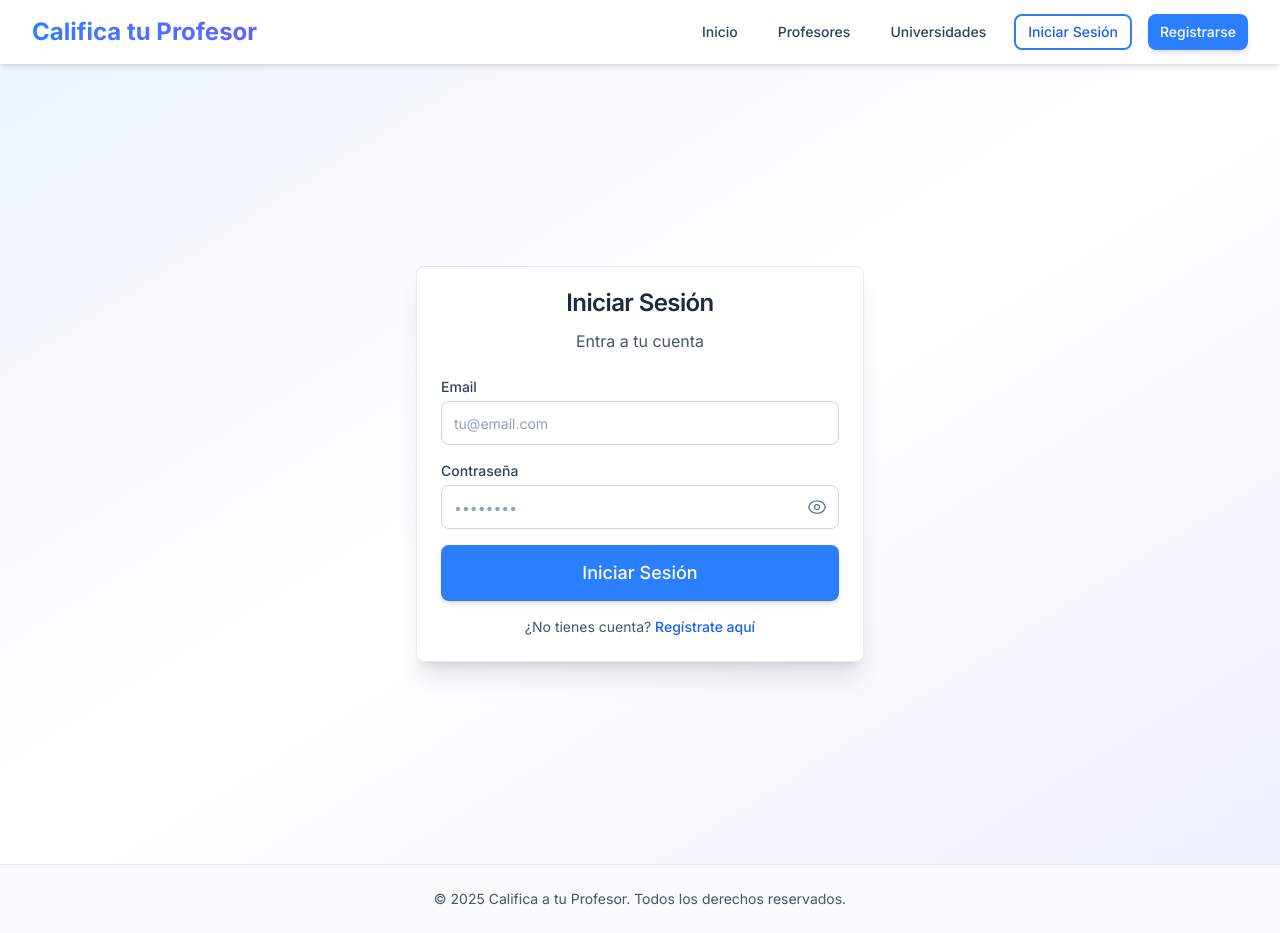
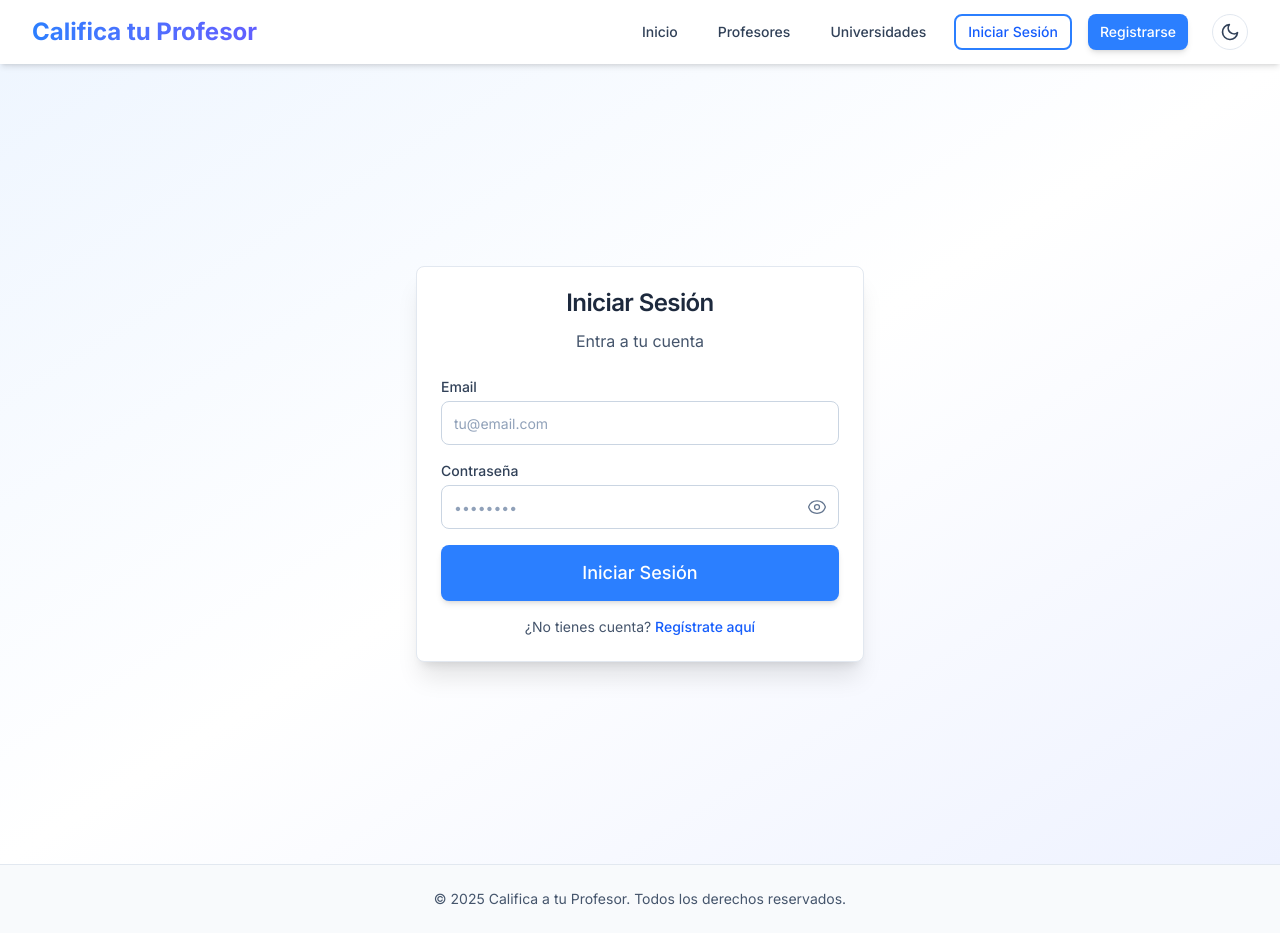
Before and after one commit to OscarMURA/qualifica-o-seu-professor-front, a Next.js app: page /login in a window 1280 px wide. Built offline with nearby package versions, Linux system fonts and the light colour scheme; no server answers.

Commit message:
feat(theme): add global dark mode with navbar toggle

```diff
--- a/src/app/globals.css
+++ b/src/app/globals.css
@@ -11,6 +11,50 @@ body {
   color: var(--color-foreground);
   background: var(--color-background);
   font-family: Arial, Helvetica, sans-serif;
+}
+
+html[data-theme="dark"] {
+  --color-background: #020617;
+  --color-foreground: #e5e7eb;
+  --color-primary: #60a5fa;
+  --color-primary-light: #93c5fd;
+}
+
+html[data-theme="dark"] body {
+  background: var(--color-background);
+  color: var(--color-foreground);
+}
+
+/* Overrides b��sicos para modo oscuro aprovechando clases utilitarias */
+html[data-theme="dark"] .bg-white,
+html[data-theme="dark"] .bg-slate-50,
+html[data-theme="dark"] .bg-blue-50,
+html[data-theme="dark"] .bg-indigo-50 {
+  background-color: #020617 !important;
+}
+
+html[data-theme="dark"] .text-slate-800,
+html[data-theme="dark"] .text-slate-700,
+html[data-theme="dark"] .text-slate-600 {
+  color: #e5e7eb !important;
+}
+
+html[data-theme="dark"] .text-slate-500 {
+  color: #9ca3af !important;
+}
+
+html[data-theme="dark"] .border-slate-200 {
+  border-color: #1f2937 !important;
+}
+
+html[data-theme="dark"] .shadow-sm,
+html[data-theme="dark"] .shadow-md,
+html[data-theme="dark"] .shadow-lg {
+  box-shadow: 0 10px 25px rgba(0, 0, 0, 0.6) !important;
+}
+
+html[data-theme="dark"] .bg-gradient-to-br {
+  background-image: linear-gradient(to bottom right, #020617, #020617) !important;
 }
 
 /* Animaciones personalizadas */
--- a/src/components/Navbar.tsx
+++ b/src/components/Navbar.tsx
@@ -2,13 +2,37 @@
 
 import { useAuth } from "@/context/useAuth";
 import { useRouter } from "next/navigation";
-import { useState } from "react";
+import { useEffect, useState } from "react";
 import Button from "./ui/Button";
+
+type Theme = "light" | "dark";
 
 export default function Navbar() {
   const [isMenuOpen, setIsMenuOpen] = useState(false);
+  const [theme, setTheme] = useState<Theme>("light");
   const router = useRouter();
   const { isAuthenticated, user, logout } = useAuth();
+
+  useEffect(() => {
+    if (typeof window === "undefined") return;
+
+    const stored = (localStorage.getItem("theme") as Theme | null) ?? undefined;
+    const prefersDark = window.matchMedia("(prefers-color-scheme: dark)").matches;
+    const initial: Theme = stored ?? (prefersDark ? "dark" : "light");
+
+    setTheme(initial);
+    document.documentElement.setAttribute("data-theme", initial);
+  }, []);
+
+  const toggleTheme = () => {
+    if (typeof window === "undefined") return;
+    setTheme((prev) => {
+      const next: Theme = prev === "dark" ? "light" : "dark";
+      localStorage.setItem("theme", next);
+      document.documentElement.setAttribute("data-theme", next);
+      return next;
+    });
+  };
 
   const handleLogout = () => {
     logout();
@@ -122,6 +146,43 @@ export default function Navbar() {
                 </Button>
               </>
             )}
+
+            {/* Theme toggle */}
+            <button
+              type="button"
+              onClick={toggleTheme}
+              className="ml-2 inline-flex h-9 w-9 items-center justify-center rounded-full border border-slate-200 bg-white text-slate-700 hover:bg-slate-100 transition-colors"
+              aria-label="Cambiar tema"
+            >
+              {theme === "dark" ? (
+                // Sun icon
+                <svg
+                  className="w-5 h-5"
+                  viewBox="0 0 24 24"
+                  fill="none"
+                  stroke="currentColor"
+                  strokeWidth="2"
+                  strokeLinecap="round"
+                  strokeLinejoin="round"
+                >
+                  <circle cx="12" cy="12" r="4" />
+                  <path d="M12 2v2M12 20v2M4.93 4.93l1.41 1.41M17.66 17.66l1.41 1.41M2 12h2M20 12h2M4.93 19.07l1.41-1.41M17.66 6.34l1.41-1.41" />
+                </svg>
+              ) : (
+                // Moon icon
+                <svg
+                  className="w-5 h-5"
+                  viewBox="0 0 24 24"
+                  fill="none"
+                  stroke="currentColor"
+                  strokeWidth="2"
+                  strokeLinecap="round"
+                  strokeLinejoin="round"
+                >
+                  <path d="M21 12.79A9 9 0 1 1 11.21 3 7 7 0 0 0 21 12.79z" />
+                </svg>
+              )}
+            </button>
           </div>
 
           {/* Mobile menu button */}
```
